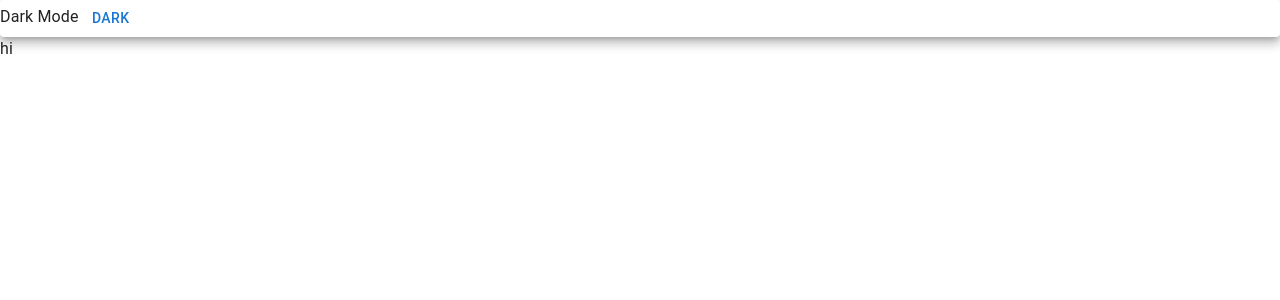
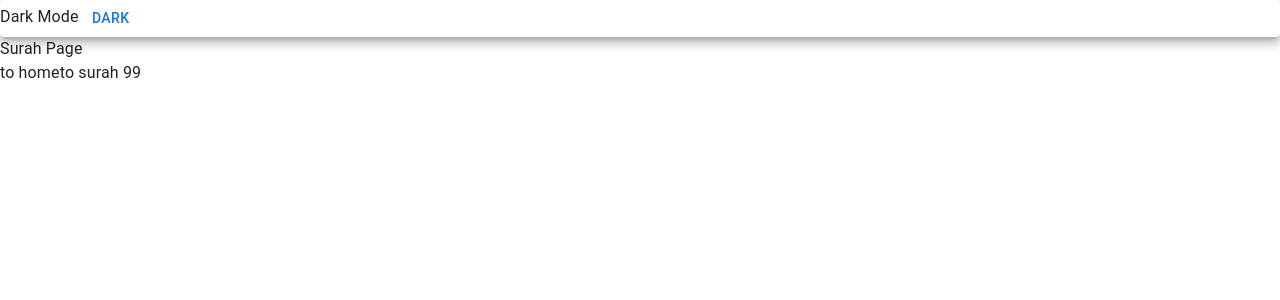
Before and after one commit to Jadenyoky/quranium, a Next.js app: page /surah in a window 1280 px wide. Shown: the top 300 px of the page. Built offline with nearby package versions, Linux system fonts and the light colour scheme.

Commit message:
test links with theme changer

```diff
--- a/app/page.jsx
+++ b/app/page.jsx
@@ -1,5 +1,12 @@
 "use client";
+import Link from "next/link";
 
 export default function Home() {
-  return <></>;
+  return (
+    <>
+      <h1>Home Page</h1>
+      <Link href={"/surah"}>to surah</Link>
+      <Link href={"/surah/77"}>to surah 77</Link>
+    </>
+  );
 }
--- a/app/surah/page.jsx
+++ b/app/surah/page.jsx
@@ -1,7 +1,15 @@
+"use client";
 import React from "react";
+import Link from "next/link";
 
 const Page = () => {
-  return <div>hi</div>;
+  return (
+    <>
+      <h1>Surah Page</h1>
+      <Link href={"/"}>to home</Link>
+      <Link href={"/surah/99"}>to surah 99</Link>
+    </>
+  );
 };
 
 export default Page;
--- a/components/theme/ThemeRegistry.jsx
+++ b/components/theme/ThemeRegistry.jsx
@@ -2,7 +2,7 @@
 import CssBaseline from "@mui/material/CssBaseline";
 import { createTheme, ThemeProvider } from "@mui/material/styles";
 import { useEffect, useState } from "react";
-import DarkMode from "../darkMode";
+import DarkMode from "./darkMode";
 import store from "store2";
 
 export default function ThemeRegistry({ children }) {
@@ -16,7 +16,6 @@ export default function ThemeRegistry({ children }) {
 
   useEffect(() => {
     store("theme", stored ? stored : "light");
-    console.log("999");
     setloading(true);
   }, []);
 
--- a/components/darkMode.jsx
+++ b/components/theme/darkMode.jsx
@@ -1,10 +1,4 @@
 "use client";
-import {
-  Brightness1Outlined,
-  Brightness2Outlined,
-  Brightness4,
-  Brightness7,
-} from "@mui/icons-material";
 import { Button, Paper } from "@mui/material";
 import React, { useEffect, useState } from "react";
 import store from "store2";
```
